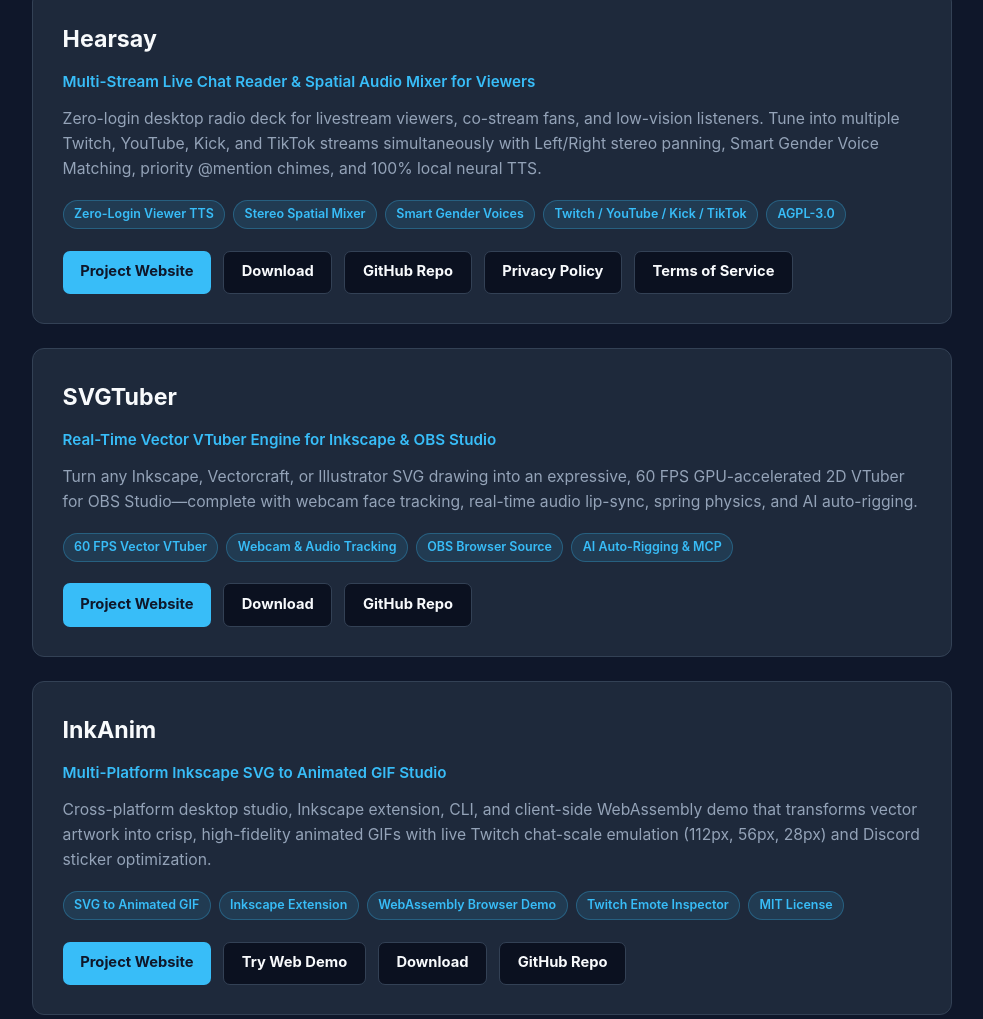
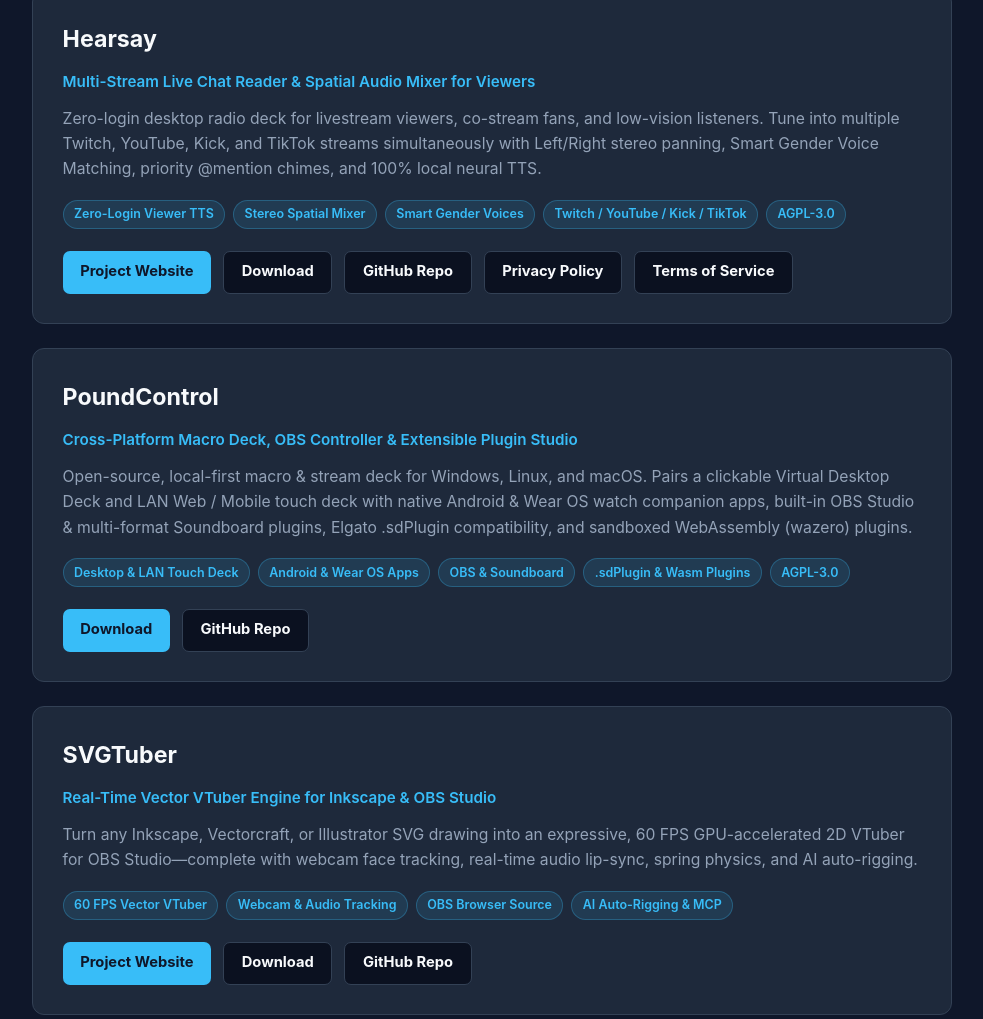
Before and after one commit to mrpoundsign/mrpoundsign.github.io, a plain HTML site: page index.html in a window 1280 px wide. Shown: the part 781-1800 px from the top of the page, without its empty margins (148-1131 px from the left). Drawn offline with Linux system fonts and the light colour scheme.

Commit message:
feat: add PoundControl project card and links to mrpoundsign.com

```diff
--- a/index.html
+++ b/index.html
@@ -4,7 +4,7 @@
   <meta charset="UTF-8">
   <meta name="viewport" content="width=device-width, initial-scale=1.0">
   <title>mrpoundsign — Open-Source Creator &amp; Livestreaming Suite</title>
-  <meta name="description" content="Open-source desktop applications and tools for livestreamers, viewers, VTubers, and vector artists: TownCrier, Hearsay, SVGTuber, and InkAnim.">
+  <meta name="description" content="Open-source desktop applications and tools for livestreamers, viewers, VTubers, and vector artists: PoundControl, TownCrier, Hearsay, SVGTuber, and InkAnim.">
   <link rel="canonical" href="https://mrpoundsign.com/">
   <meta name="google-site-verification" content="RJ-0Jr9dzDzeXes7Bo1_Vgc5GKHw8R2ADLe-tBge_tU" />
   <style>
@@ -294,6 +294,30 @@
         </div>
       </section>
 
+      <!-- PoundControl -->
+      <section class="project-card" id="poundcontrol">
+        <div class="project-header">
+          <div class="project-title">
+            <h3><a href="https://github.com/mrpoundsign/PoundControl">PoundControl</a></h3>
+          </div>
+        </div>
+        <div class="subtitle">Cross-Platform Macro Deck, OBS Controller &amp; Extensible Plugin Studio</div>
+        <p class="description">
+          Open-source, local-first macro &amp; stream deck for Windows, Linux, and macOS. Pairs a clickable Virtual Desktop Deck and LAN Web / Mobile touch deck with native Android &amp; Wear OS watch companion apps, built-in OBS Studio &amp; multi-format Soundboard plugins, Elgato .sdPlugin compatibility, and sandboxed WebAssembly (wazero) plugins.
+        </p>
+        <div class="badges">
+          <span class="badge">Desktop &amp; LAN Touch Deck</span>
+          <span class="badge">Android &amp; Wear OS Apps</span>
+          <span class="badge">OBS &amp; Soundboard</span>
+          <span class="badge">.sdPlugin &amp; Wasm Plugins</span>
+          <span class="badge">AGPL-3.0</span>
+        </div>
+        <div class="actions">
+          <a href="https://github.com/mrpoundsign/PoundControl/releases/latest" class="btn">Download</a>
+          <a href="https://github.com/mrpoundsign/PoundControl" class="btn btn-secondary">GitHub Repo</a>
+        </div>
+      </section>
+
       <!-- SVGTuber -->
       <section class="project-card" id="svgtuber">
         <div class="project-header">
@@ -350,6 +374,7 @@
         &copy; 2026 <a href="https://github.com/mrpoundsign">mrpoundsign</a> &middot;
         <a href="https://mrpoundsign.com/TownCrier/">TownCrier</a> &middot;
         <a href="https://mrpoundsign.com/Hearsay/">Hearsay</a> &middot;
+        <a href="https://github.com/mrpoundsign/PoundControl">PoundControl</a> &middot;
         <a href="https://mrpoundsign.com/SVGTuber/">SVGTuber</a> &middot;
         <a href="https://mrpoundsign.com/InkAnim/">InkAnim</a>
       </p>
```
Also changed, not shown: 1 other file.
